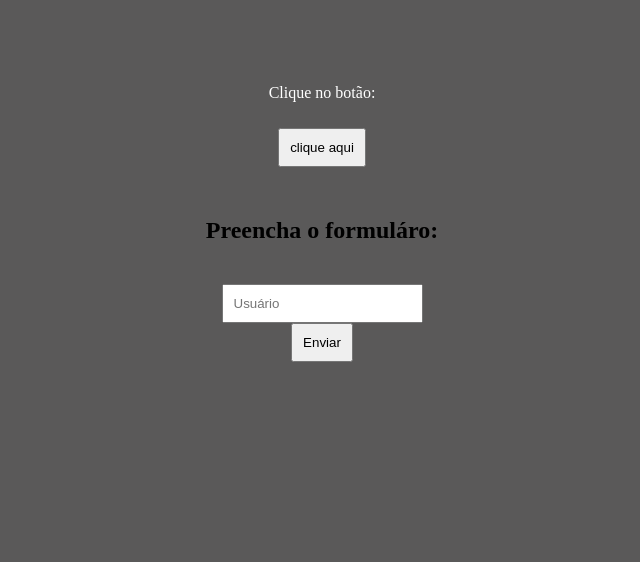
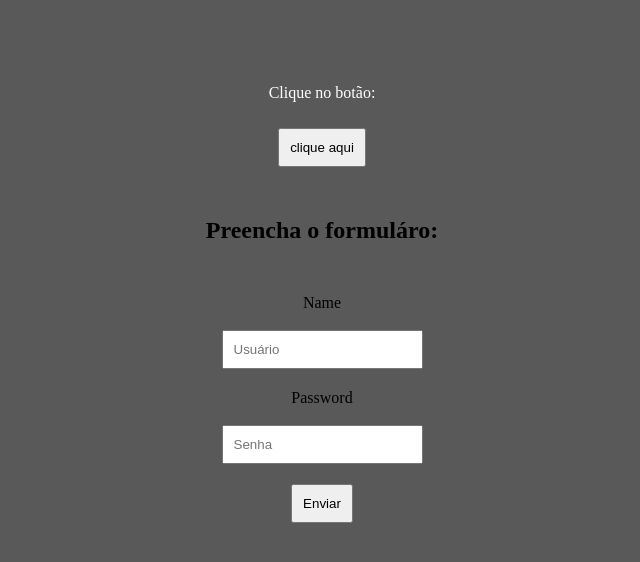
Before and after one commit to Adryel0713/react-log, a React (Create React App) app in the folder meu-primeiro-programa/: page / in a window 1280 px wide. Shown: the top 562 px of the page, without its empty margins (318-958 px from the left). Built offline with nearby package versions, Linux system fonts and the light colour scheme.

Commit message:
useState - onChange

```diff
--- a/meu-primeiro-programa/src/App.js
+++ b/meu-primeiro-programa/src/App.js
@@ -8,11 +8,8 @@ import Evento from './components/Evento';
 import Form from './components/Form';
 
 function App() {
-
-
   return (
     <div className="App"> {/* Ao invés de class, é className */}
-
       <Evento/>
       <Form/>
     </div>
--- a/meu-primeiro-programa/src/components/Form.js
+++ b/meu-primeiro-programa/src/components/Form.js
@@ -1,16 +1,32 @@
+import { useState } from 'react';
+
 function Form(){
 
     function enviar(e){
         e.preventDefault();
         console.log("Enviado! (Formulário)");
+        console.log(`Usuário ${name} foi registrado,senha: ${password}`);
     }
+
+
+    const [name,setName] = useState()
+    const [password,setPassword] = useState()
+
 return (
     <div>
-
         <h2>Preencha o formuláro:</h2>
         <form onSubmit={enviar}>
-            <input type="text" name="usuario" placeholder="Usuário"/> <br/>
-            <button type="submit">Enviar</button>
+            <div>
+                <label htmlFor="usuario">Name</label> <br/> <br/>
+                <input type="text" name="name" id="name" placeholder="Usuário" onChange={(e) => setName(e.target.value)}/> <br/>
+            </div>
+            <div>
+                <label htmlFor="senha">Password</label> <br/> <br/>
+                <input type="password" name="password" id="password" placeholder="Senha" onChange={(e) => setPassword(e.target.value)}/> <br/>
+            </div>
+            <div>
+                <button type="submit">Enviar</button>
+            </div>
         </form>
     </div>
 
```
